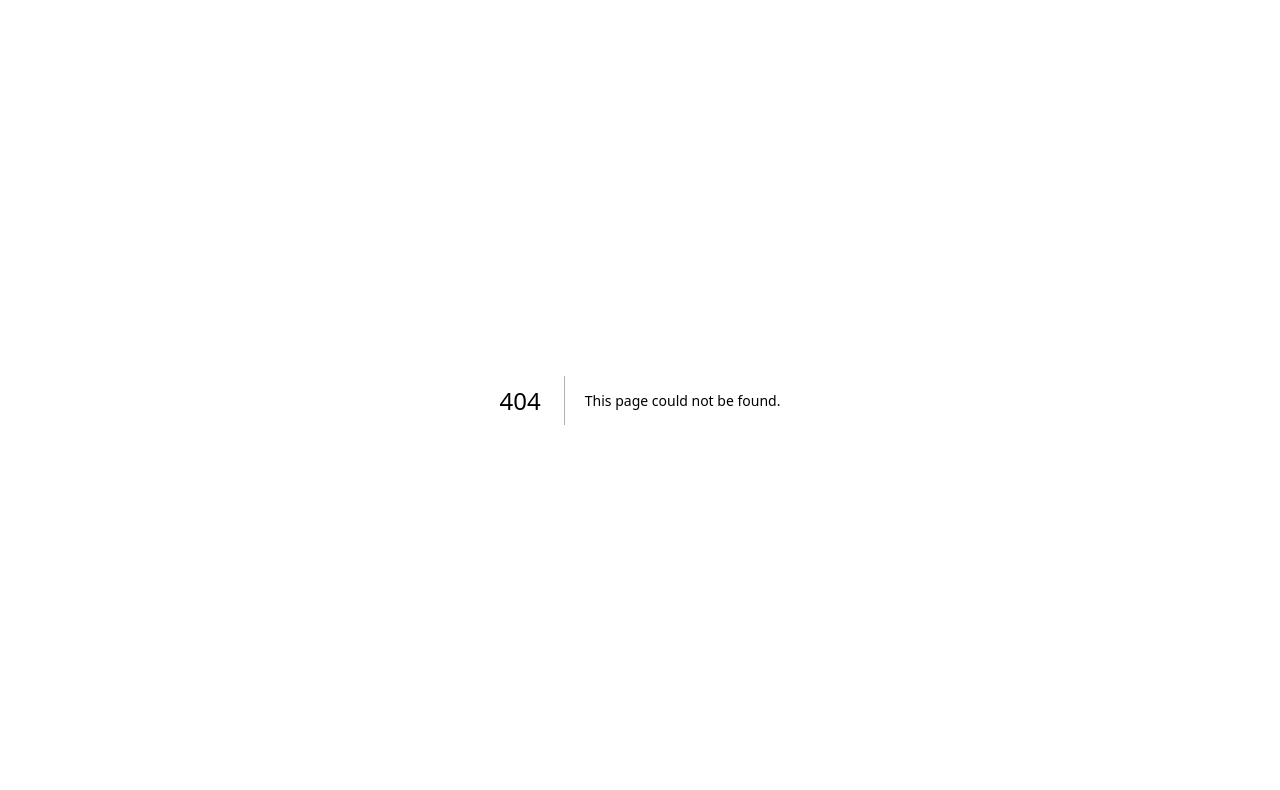
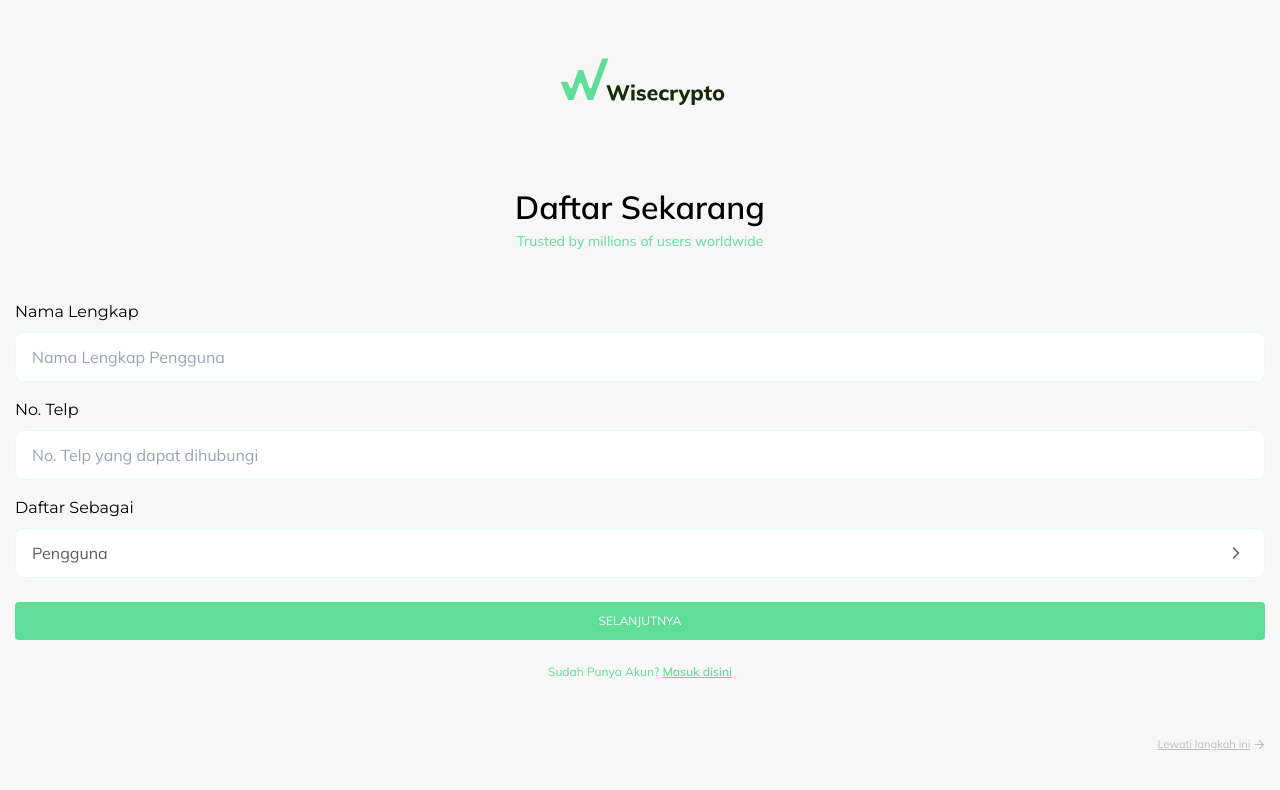
Before and after one commit to shimdokite/wisecrypto_server, a Next.js app: page /register in a window 1280 px wide. Before the commit this address had no page. Shown: the top 790 px of the page. Built offline with nearby package versions, Linux system fonts and the light colour scheme.

Commit message:
✨ SignBottom 라우팅 추가

```diff
--- /dev/null
+++ b/src/app/login/page.tsx
@@ -0,0 +1,59 @@
+'use client';
+
+import { useRouter } from 'next/navigation';
+
+import { Button, Logo, LoginForm, SignBottom, SignTop } from 'components';
+
+import useForm from 'hooks/useForm';
+
+import { signForm } from 'types/data';
+
+export default function Login() {
+  const router = useRouter();
+
+  const goToRegister = () => {
+    router.push('/register');
+  };
+
+  const { values, handleChange, handleSubmit } = useForm({
+    initialValue: {
+      email: '',
+      password: '',
+    },
+    onSubmit: (values: signForm) => {
+      if (values.email && values.password) {
+        alert(JSON.stringify(values, null, 2));
+      }
+    },
+  });
+
+  return (
+    <section className="w-full h-full">
+      <div className="mx-[15px]">
+        <div className="flex flex-col gap-[72px] pt-12">
+          <Logo />
+
+          <div className="flex flex-col gap-12">
+            <SignTop role="login" />
+
+            <div className="h-full flex flex-col gap-8">
+              <LoginForm values={values} handleChange={handleChange} />
+
+              <div className="flex flex-col justify-center items-center gap-6">
+                <button className="text-Warning-1 text-xs font-semiBold">
+                  Lupa Kata Sandi?
+                </button>
+
+                <Button color="green" onClick={handleSubmit}>
+                  MASUK
+                </Button>
+
+                <SignBottom role="login" goToPage={goToRegister} />
+              </div>
+            </div>
+          </div>
+        </div>
+      </div>
+    </section>
+  );
+}
--- /dev/null
+++ b/src/app/register/page.tsx
@@ -0,0 +1,112 @@
+'use client';
+
+import Image from 'next/image';
+import { useRouter } from 'next/navigation';
+
+import {
+  Button,
+  Logo,
+  RegisterCheck,
+  RegisterForm,
+  SignBottom,
+  SignTop,
+} from 'components';
+
+import useForm from 'hooks/useForm';
+
+import { signForm } from 'types/data';
+
+export default function Register() {
+  const router = useRouter();
+
+  const goToRegister = () => {
+    router.push('/register');
+  };
+
+  const { next, setNext, values, handleChange, handleSubmit } = useForm({
+    initialValue: {
+      name: '',
+      email: '',
+      password: '',
+      phone: '',
+      role: '',
+      passwordCheck: '',
+      check: 'off',
+    },
+    onSubmit: (values: signForm) => {
+      if (next === true && values.check === 'on') {
+        alert(JSON.stringify(values, null, 2));
+      }
+    },
+  });
+
+  const onNext = () => {
+    if (values.name === '' || values.phone === '') return;
+
+    setNext(true);
+  };
+
+  return (
+    <section className="w-full h-full">
+      <div className="mx-[15px]">
+        <div className="flex flex-col gap-[72px] pt-12">
+          <Logo />
+
+          <div className="flex flex-col gap-12">
+            <SignTop role="register" />
+
+            <div className="flex flex-col gap-6">
+              <RegisterForm
+                next={next}
+                values={values}
+                handleSubmit={handleSubmit}
+                handleChange={handleChange}
+              />
+
+              <div className="flex flex-col gap-6 justify-center items-center">
+                {next ? (
+                  <>
+                    <RegisterCheck handleChange={handleChange} />
+
+                    <Button
+                      children="DAFTAR"
+                      color="green"
+                      onClick={handleSubmit}
+                    />
+                  </>
+                ) : (
+                  <Button
+                    children="SELANJUTNYA"
+                    color="green"
+                    onClick={onNext}
+                  />
+                )}
+
+                <SignBottom role="register" goToPage={goToRegister} />
+              </div>
+            </div>
+          </div>
+        </div>
+
+        {!next && (
+          <div className="flex justify-end pt-12">
+            <button
+              className="flex items-center text-Gray2-1"
+              onClick={() => setNext(!next)}>
+              <p className="py-2 pr-1 text-[11px] underline">
+                Lewati langkah ini
+              </p>
+
+              <Image
+                src="/assets/icon/right_arrow.svg"
+                alt="right arrow"
+                width={10.67}
+                height={10.37}
+              />
+            </button>
+          </div>
+        )}
+      </div>
+    </section>
+  );
+}
--- /dev/null
+++ b/src/components/SignBottom.tsx
@@ -0,0 +1,27 @@
+interface SignBottomProps {
+  role: 'login' | 'register';
+  goToPage: () => void;
+}
+
+export default function SignBottom({ role, goToPage }: SignBottomProps) {
+  return (
+    <div className="flex text-Primary-1 font-semiBold text-xs">
+      <p>{SIGN_BOTTOM_TEXT[role].title}&nbsp;</p>
+
+      <p className="underline cursor-pointer font-semibold" onClick={goToPage}>
+        {SIGN_BOTTOM_TEXT[role].button}
+      </p>
+    </div>
+  );
+}
+
+const SIGN_BOTTOM_TEXT = {
+  login: {
+    title: 'Belum Punya Akun?',
+    button: 'Daftar disini',
+  },
+  register: {
+    title: 'Sudah Punya Akun?',
+    button: 'Masuk disini',
+  },
+};
```
